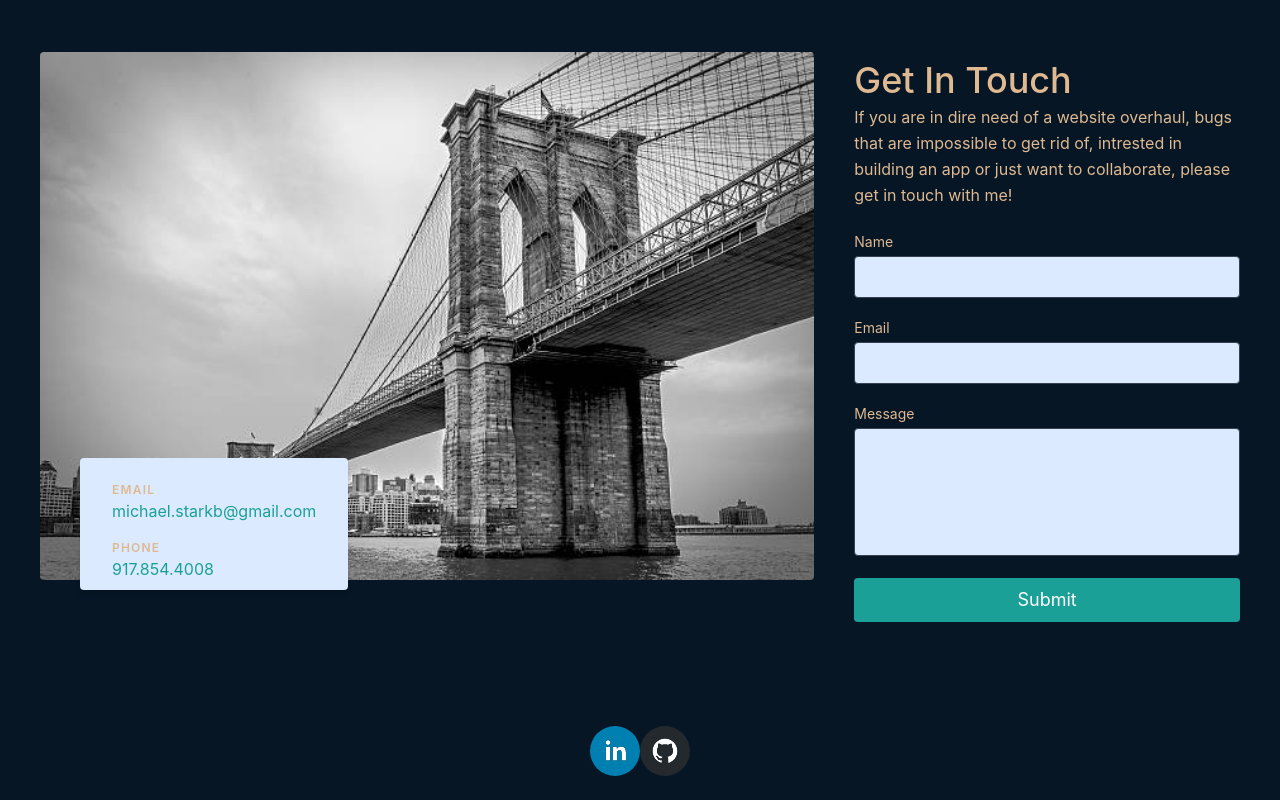
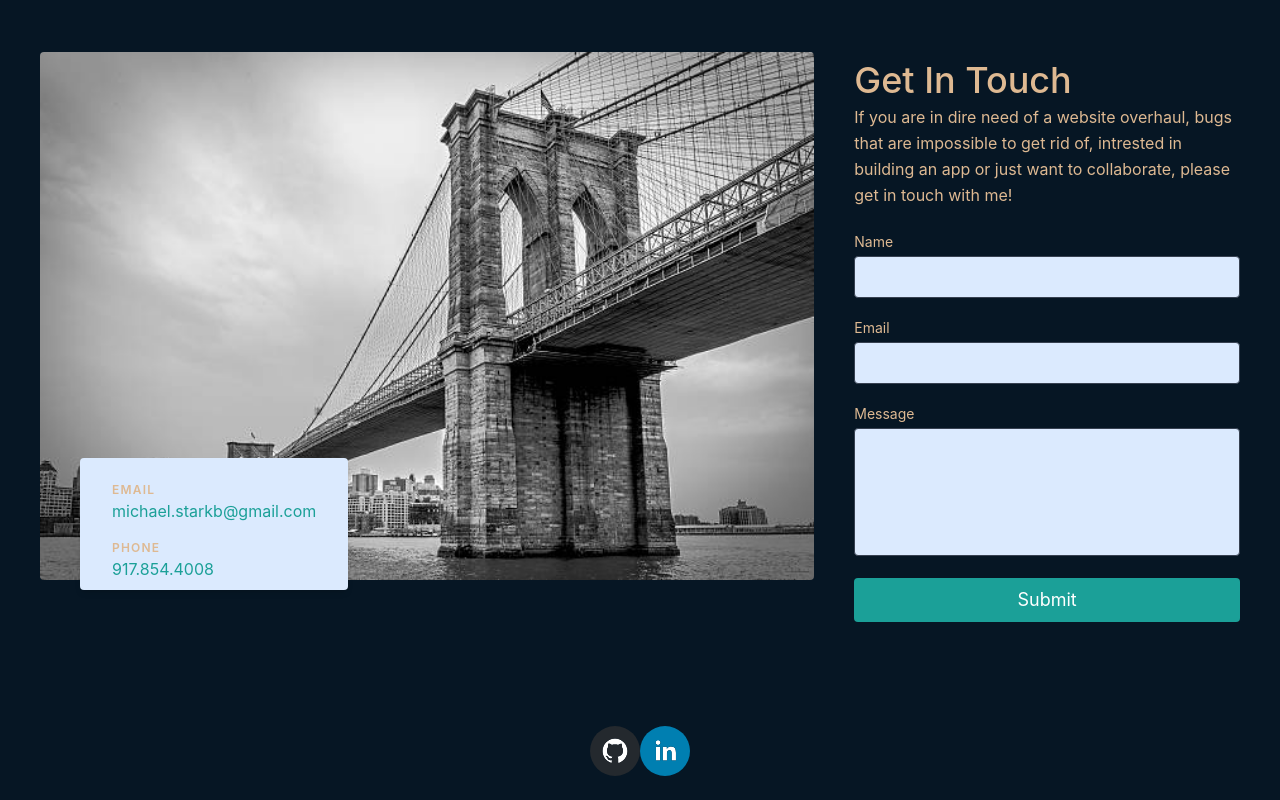
Before and after one commit to michaelbryanstark/new-portfolio, a React (Create React App) app: page / in a window 1280 px wide. Shown: the part 2709-3509 px from the top of the page. Built offline with nearby package versions, Linux system fonts and the light colour scheme.

Commit message:
switched link icons so git is first

```diff
--- a/src/components/Contact.js
+++ b/src/components/Contact.js
@@ -120,8 +120,8 @@ export default function Contact() {
       </div>
     </section>
     <div className="flex flex-wrap justify-center">
+      <SocialIcon className="nav-item" fgColor="white" url="https://github.com/michaelbryanstark" target="_blank"/>
       <SocialIcon className="nav-item" fgColor="white" url="https://www.linkedin.com/in/michaelbryanstark/" target="_blank" />
-      <SocialIcon className="nav-item" fgColor="white" url="https://github.com/michaelbryanstark" target="_blank"/>
     </div>
     <br></br>
     </>
```
